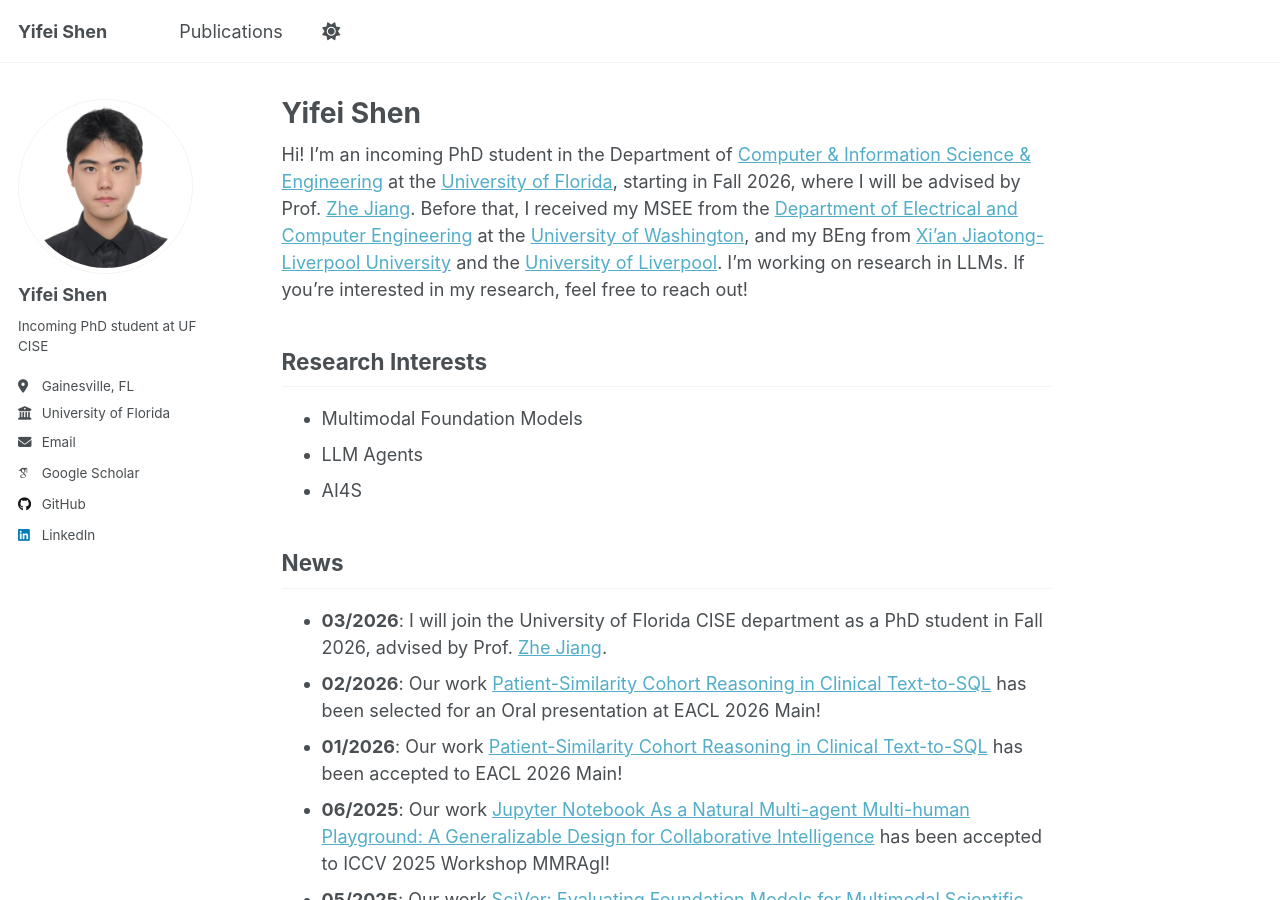
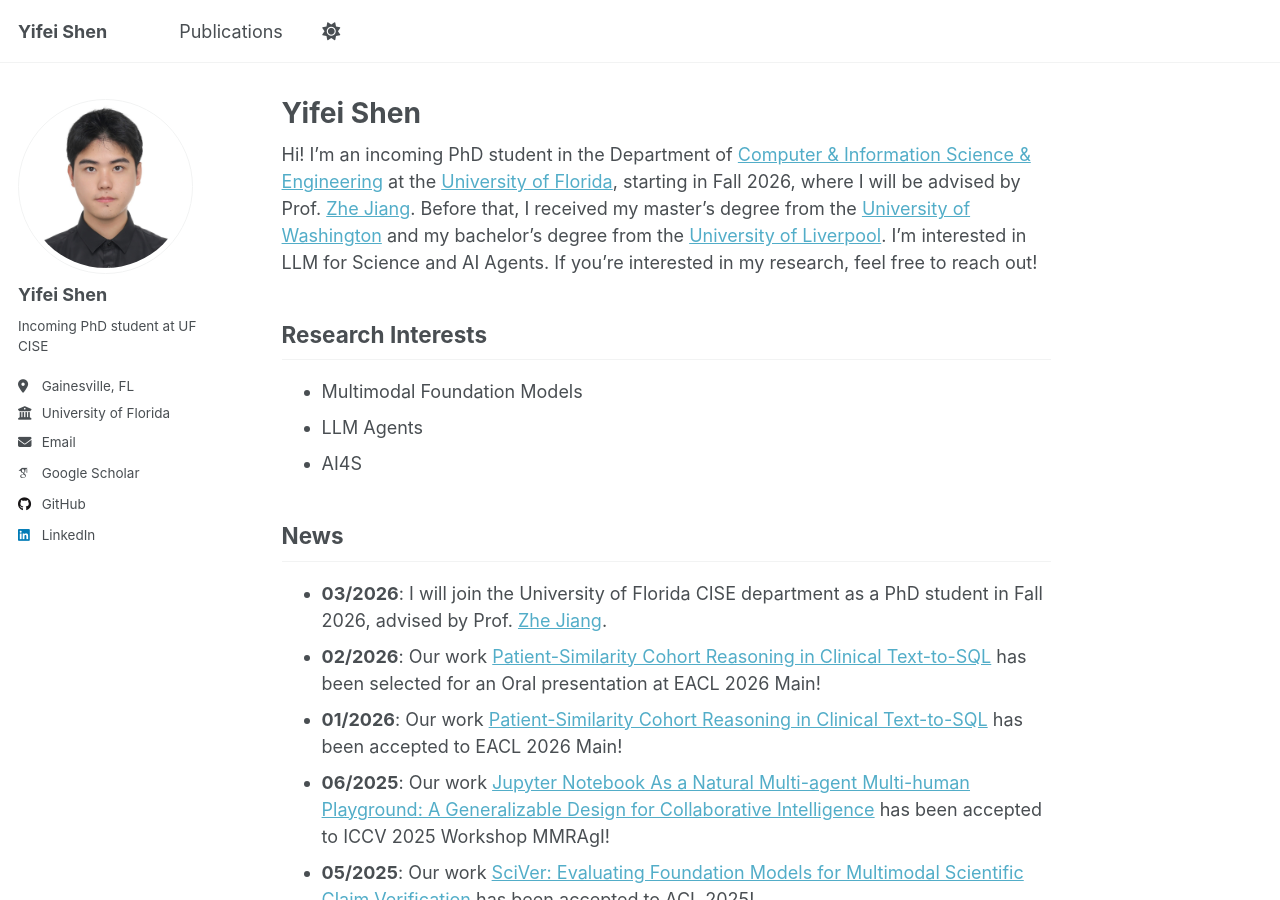
Before and after one commit to Barryshen1/Barryshen1.github.io, a Jekyll site: the page built from _pages/about.md, in a window 1280 px wide and 900 px high. Built offline with Jekyll 4.4.1, drawn with Linux system fonts in a browser that asks for light colours; some web fonts are replaced.

Commit message:
Simplify education background and update research interests on homepage.
Co-authored-by: Cursor <cursoragent@cursor.com>

```diff
--- a/_pages/about.md
+++ b/_pages/about.md
@@ -8,7 +8,7 @@ redirect_from:
   - /about.html
 ---
 
-Hi! I'm an incoming PhD student in the Department of [Computer & Information Science & Engineering](https://www.cise.ufl.edu/) at the [University of Florida](https://www.ufl.edu/), starting in Fall 2026, where I will be advised by Prof. [Zhe Jiang](https://www.jiangteam.org/). Before that, I received my MSEE from the [Department of Electrical and Computer Engineering](https://www.ece.uw.edu/) at the [University of Washington](https://www.washington.edu/), and my BEng from [Xi'an Jiaotong-Liverpool University](https://www.xjtlu.edu.cn/en/study/departments/school-of-advanced-technology) and the [University of Liverpool](https://www.liverpool.ac.uk/engineering/). I'm working on research in LLMs. If you're interested in my research, feel free to reach out!
+Hi! I'm an incoming PhD student in the Department of [Computer & Information Science & Engineering](https://www.cise.ufl.edu/) at the [University of Florida](https://www.ufl.edu/), starting in Fall 2026, where I will be advised by Prof. [Zhe Jiang](https://www.jiangteam.org/). Before that, I received my master's degree from the [University of Washington](https://www.washington.edu/) and my bachelor's degree from the [University of Liverpool](https://www.liverpool.ac.uk/engineering/). I'm interested in LLM for Science and AI Agents. If you're interested in my research, feel free to reach out!
 
 ## Research Interests
 
```
